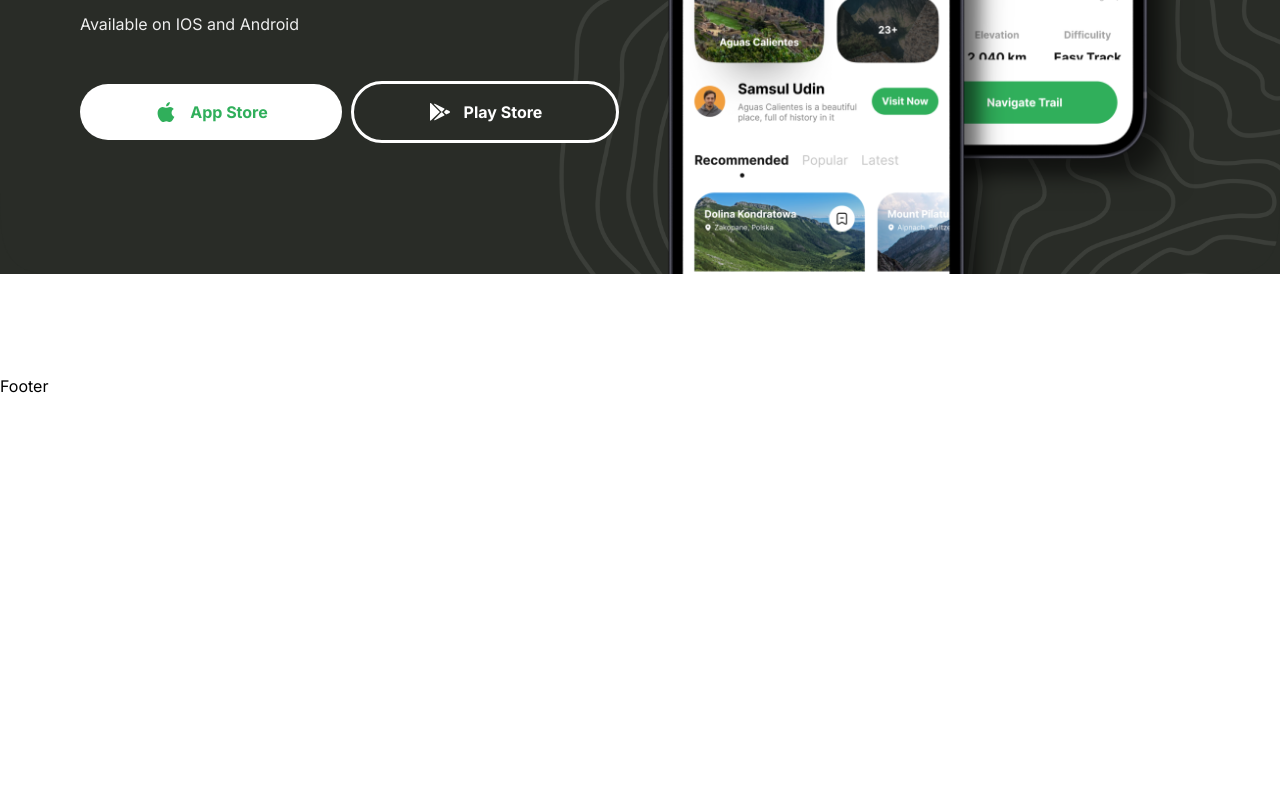
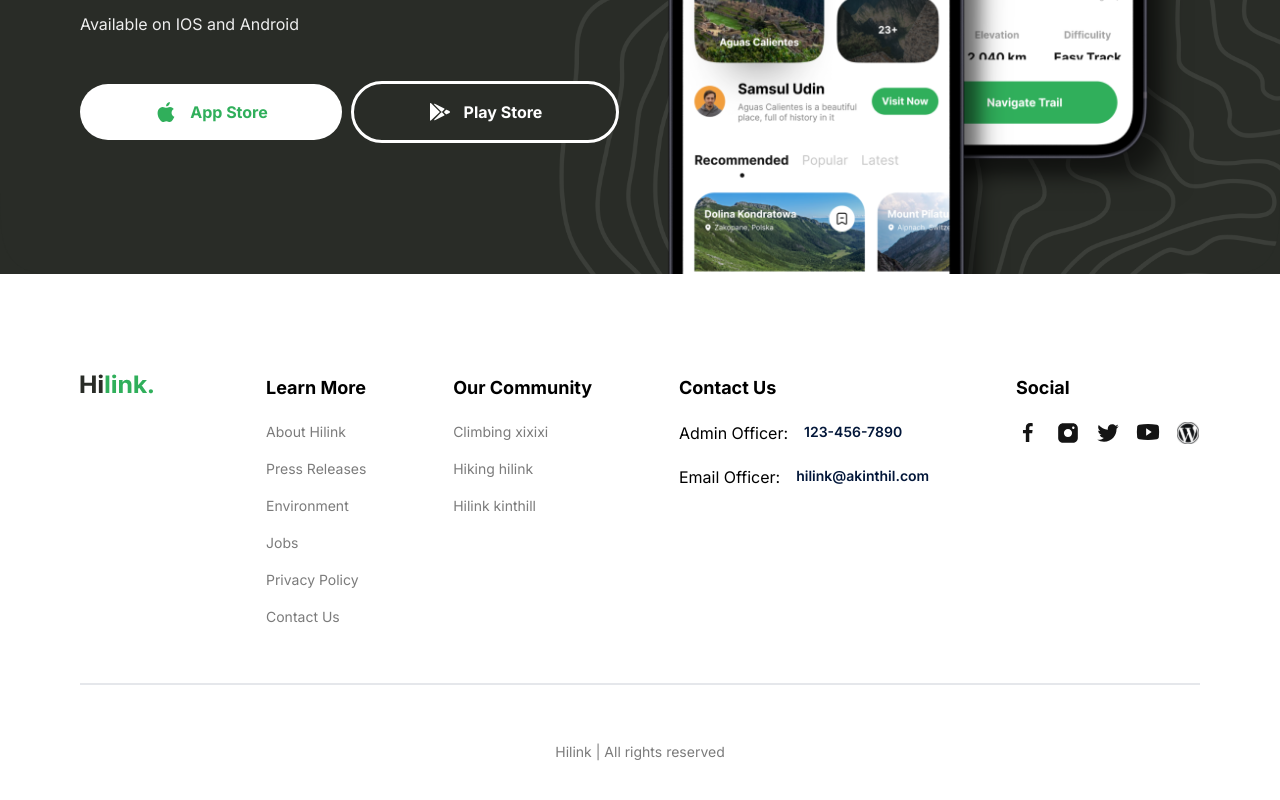
Before and after one commit to psht13/camp-traveler, a Next.js app: page / in a window 1280 px wide. Shown: the part 4091-4891 px from the top of the page. Before the commit the page ends 4489 px from the top, so only its background shows below. Built offline with nearby package versions, Linux system fonts and the light colour scheme.

Commit message:
Footer section + minor config change

```diff
--- a/components/Footer.tsx
+++ b/components/Footer.tsx
@@ -1,5 +1,79 @@
+import { FOOTER_CONTACT_INFO, FOOTER_LINKS, SOCIALS } from "@/constants";
+import Image from "next/image";
+import Link from "next/link";
+
 const Footer = () => {
-  return <div>Footer</div>;
+  return (
+    <footer className="flexCenter mb-24">
+      <div className="padding-container max-container flex w-full flex-col gap-14">
+        <div className="flex flex-col items-start justify-center gap-[10%] md:flex-row">
+          <Link href="/" className="mb-10">
+            <Image src="/hilink-logo.svg" alt="logo" width={74} height={29} />
+          </Link>
+
+          <div className="flex flex-wrap gap-10 sm:justify-between md:flex-1">
+            {FOOTER_LINKS.map((cols) => (
+              <FooterColumn key={cols.title} title={cols.title}>
+                <ul className="regular-14 flex flex-col gap-4 text-gray-30">
+                  {cols.links.map((link) => (
+                    <Link href="/" key={link}>
+                      {link}
+                    </Link>
+                  ))}
+                </ul>
+              </FooterColumn>
+            ))}
+
+            <div className="flex flex-col gap-5">
+              <FooterColumn title={FOOTER_CONTACT_INFO.title}>
+                {FOOTER_CONTACT_INFO.links.map((link) => (
+                  <Link
+                    href="/"
+                    key={link.label}
+                    className="flex gap-4 md:flex-col lg:flex-row"
+                  >
+                    <p className="whitespace-nowrap">{link.label}:</p>
+                    <p className="medium-14 whitespace-nowrap text-blue-70">
+                      {link.value}
+                    </p>
+                  </Link>
+                ))}
+              </FooterColumn>
+            </div>
+
+            <div className="flex flex-col gap-5">
+              <FooterColumn title={SOCIALS.title}>
+                <ul className="regular-14 flex gap-4 text-gray-30">
+                  {SOCIALS.links.map((link) => (
+                    <Link href="/">
+                      <Image src={link} alt="logo" width={24} height={24} />
+                    </Link>
+                  ))}
+                </ul>
+              </FooterColumn>
+            </div>
+          </div>
+        </div>
+
+        <div className="border bg-gray-20" />
+        <p className="regular-14 w-full text-center text-gray-30">Hilink | All rights reserved</p>
+      </div>
+    </footer>
+  );
+};
+
+type FooterColumnProps = {
+  title: string;
+  children: React.ReactNode;
+};
+
+const FooterColumn = ({ title, children }: FooterColumnProps) => {
+  return (
+    <div className="flex flex-col gap-5">
+      <h4 className="bold-18 whitespace-nowrap">{title}</h4>
+      {children}
+    </div>
+  );
 };
 
 export default Footer;
--- a/next.config.mjs
+++ b/next.config.mjs
@@ -1,4 +1,6 @@
 /** @type {import('next').NextConfig} */
-const nextConfig = {};
+const nextConfig = {
+    images: {unoptimized: true}
+};
 
 export default nextConfig;
```
